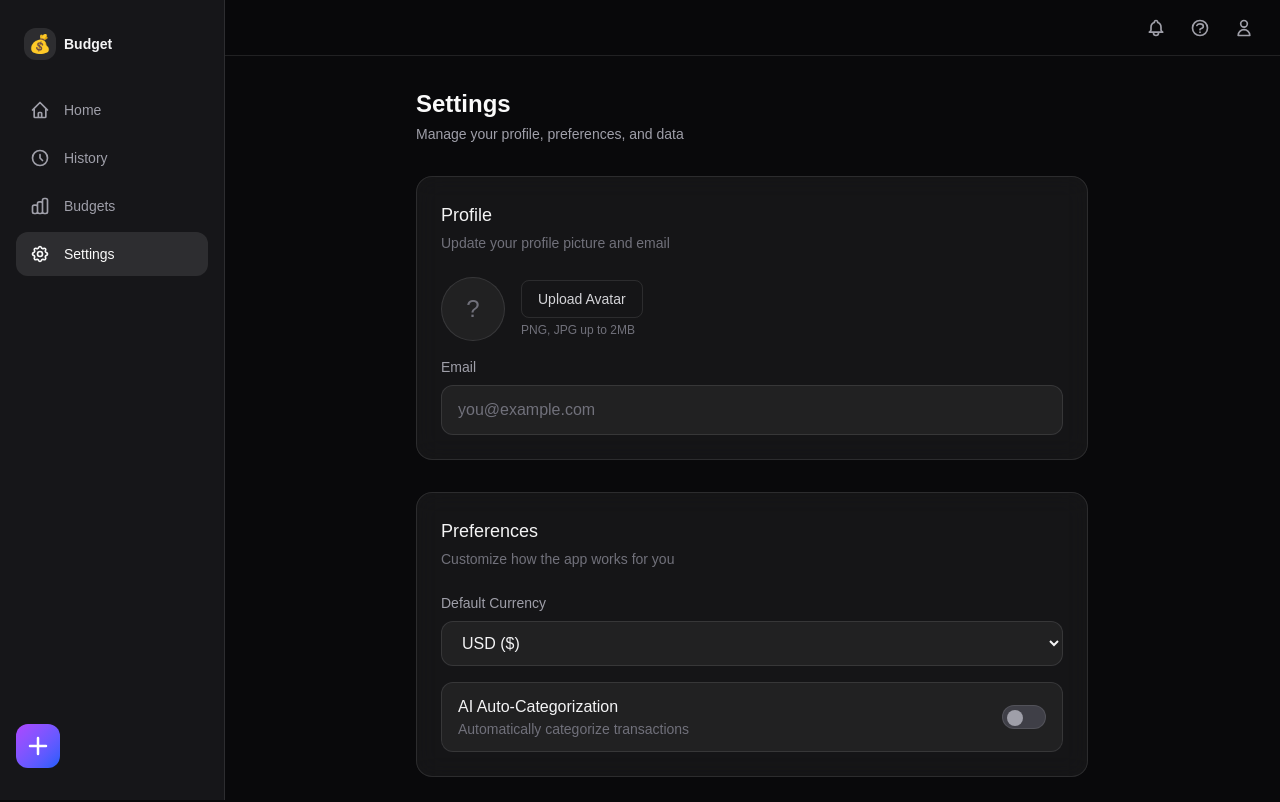
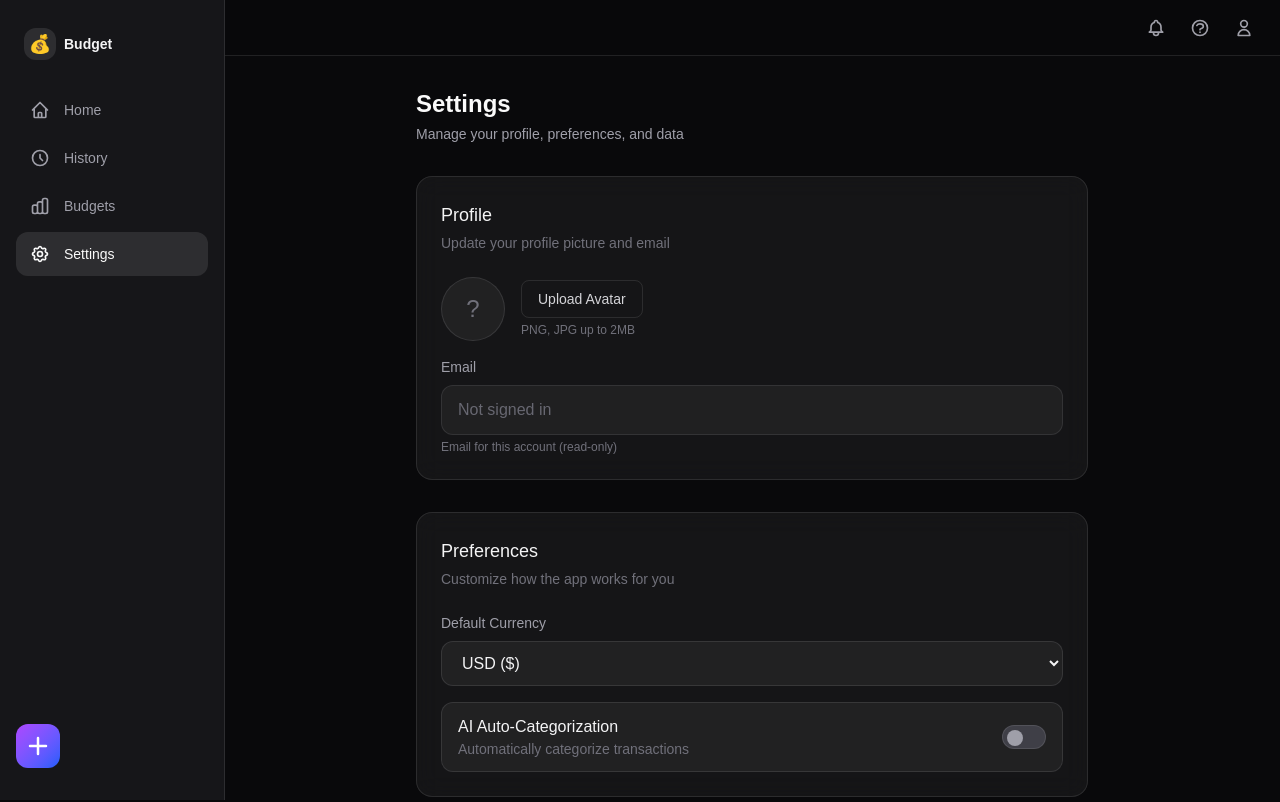
Before and after one commit to YuvaanshM/budget-tracker, a Next.js app: page /settings in a window 1280 px wide. Shown: the top 802 px of the page. Built offline with nearby package versions, Linux system fonts and the light colour scheme; no server answers.

Commit message:
fixed the email in the setting tab.

```diff
--- a/app/settings/page.tsx
+++ b/app/settings/page.tsx
@@ -1,6 +1,21 @@
 "use client";
 
+import { useEffect, useState } from "react";
+import { supabase } from "@/lib/supabaseClient";
+
 export default function SettingsPage() {
+  const [email, setEmail] = useState<string>("");
+
+  useEffect(() => {
+    async function loadUser() {
+      const {
+        data: { user },
+      } = await supabase.auth.getUser();
+      if (user?.email) setEmail(user.email);
+    }
+    loadUser();
+  }, []);
+
   return (
     <div className="min-h-screen bg-zinc-950 p-6 md:p-8">
       <div className="mx-auto max-w-2xl space-y-8">
@@ -36,7 +51,7 @@ export default function SettingsPage() {
                 </p>
               </div>
             </div>
-            {/* Email Update - Placeholder */}
+            {/* Email – read-only, shows logged-in account email */}
             <div>
               <label htmlFor="email" className="block text-sm font-medium text-zinc-400">
                 Email
@@ -44,9 +59,14 @@ export default function SettingsPage() {
               <input
                 id="email"
                 type="email"
-                placeholder="you@example.com"
-                className="mt-2 w-full rounded-xl border border-white/10 bg-white/5 px-4 py-3 text-zinc-100 placeholder-zinc-500 focus:border-white/20 focus:outline-none focus:ring-1 focus:ring-white/20"
+                value={email}
+                readOnly
+                placeholder="Not signed in"
+                className="mt-2 w-full rounded-xl border border-white/10 bg-white/5 px-4 py-3 text-zinc-100 placeholder:text-zinc-500 read-only:cursor-default read-only:opacity-90 focus:border-white/20 focus:outline-none focus:ring-1 focus:ring-white/20"
               />
+              <p className="mt-1 text-xs text-zinc-500">
+                Email for this account (read-only)
+              </p>
             </div>
           </div>
         </section>
```
